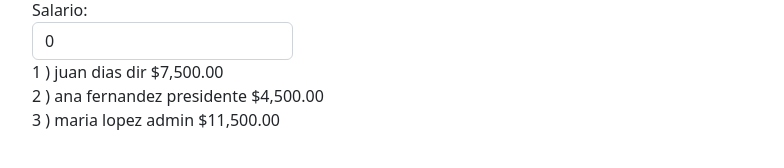
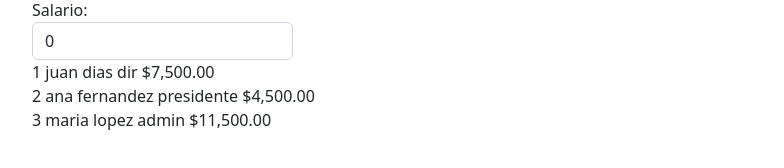
Before and after one commit to jbenavidesnati05/Listado-de-Empleados, an Angular app: page / in a window 1280 px wide. Shown: the part 234-402 px from the top of the page, without its empty margins (50-834 px from the left). Built offline with nearby package versions, Linux system fonts and the light colour scheme.

Commit message:
first commit

```diff
--- a/src/app/app.component.html
+++ b/src/app/app.component.html
@@ -22,18 +22,4 @@
   </div>
 </div>
 
-
-
-
-<div class="container">
-  <div class="row">
-    <div class="col">
-      <div *ngFor="let empleado of empleados index as i ">
-        {{i+1}} ) {{empleado.nombre}}
-        {{empleado.apellido}}
-        {{empleado.cargo}}
-        {{empleado.salario | currency}}
-      </div>
-    </div>
-  </div>
-</div>
+<app-empleado *ngFor="let empleado of empleados index as i " [empleadoDeLista]="empleado" [indice]="i" ></app-empleado>
--- a/src/app/app.module.ts
+++ b/src/app/app.module.ts
@@ -4,10 +4,12 @@ import { BrowserModule } from '@angular/platform-browser';
 
 import { AppRoutingModule } from './app-routing.module';
 import { AppComponent } from './app.component';
+import { EmpleadoComponent } from './components/empleado/empleado.component';
 
 @NgModule({
   declarations: [
-    AppComponent
+    AppComponent,
+    EmpleadoComponent
   ],
   imports: [
     BrowserModule,
--- /dev/null
+++ b/src/app/components/empleado/empleado.component.html
@@ -0,0 +1,10 @@
+
+<div class="container">
+  <div class="row">
+    <div class="col">
+      <div>
+        {{indice+1}}  {{empleadoDeLista.nombre}} {{empleadoDeLista.apellido}} {{empleadoDeLista.cargo}} {{empleadoDeLista.salario | currency}}
+      </div>
+    </div>
+  </div>
+</div>
--- /dev/null
+++ b/src/app/components/empleado/empleado.component.ts
@@ -0,0 +1,20 @@
+import { Component, Input, OnInit } from '@angular/core';
+import { Empleado } from '../../empleado.model';
+
+@Component({
+  selector: 'app-empleado',
+  templateUrl: './empleado.component.html',
+  styleUrls: ['./empleado.component.css']
+})
+export class EmpleadoComponent implements OnInit {
+
+  @Input()
+  empleadoDeLista!: Empleado;
+  @Input()
+  indice!: number;
+
+  constructor() { }
+  ngOnInit(): void {
+  }
+
+}
```
Also changed, not shown: src/app/components/empleado/empleado.component.css (added).
